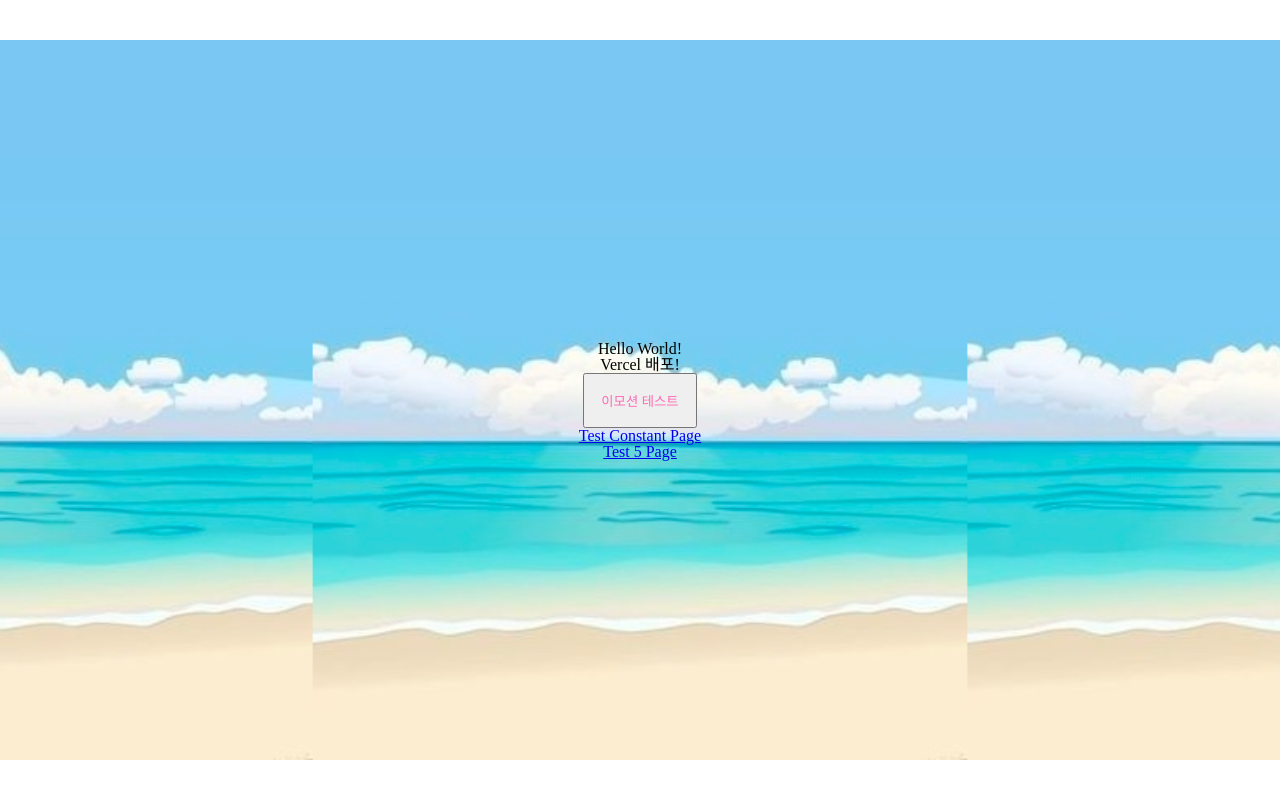
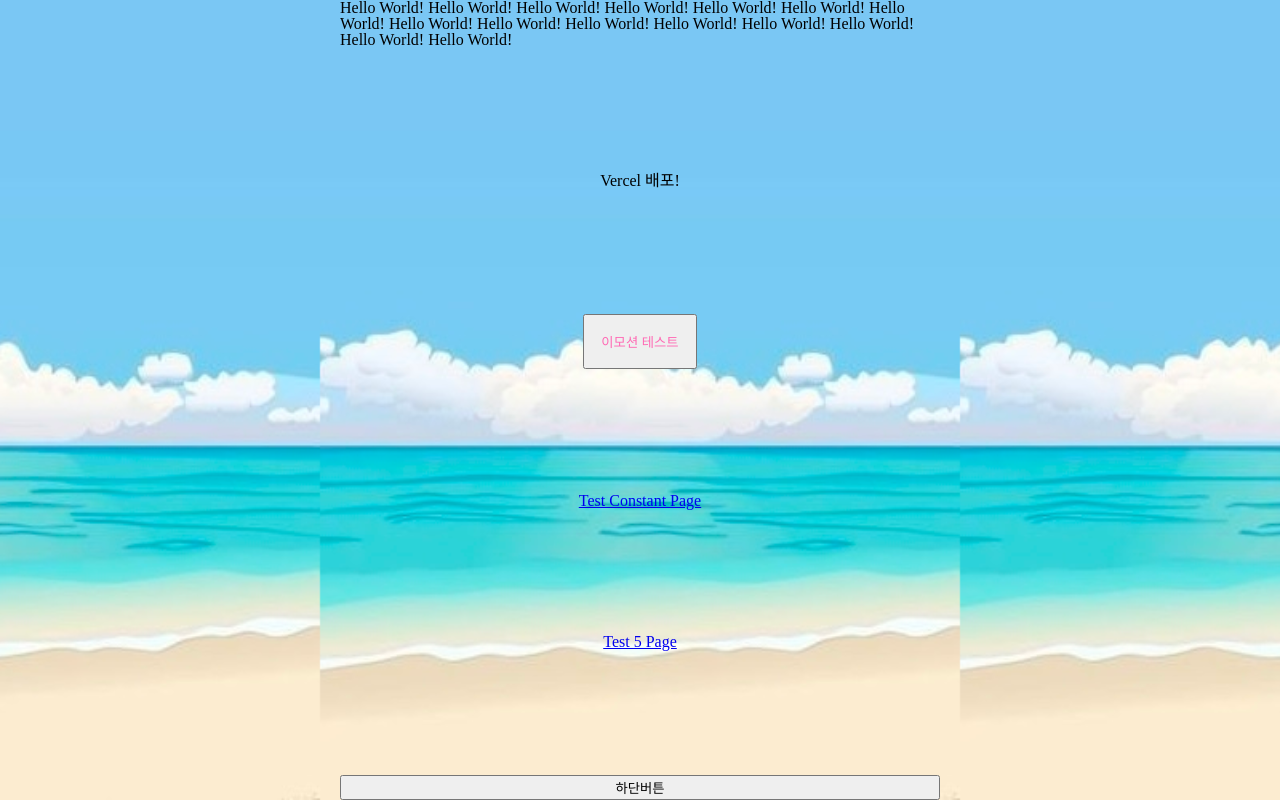
Before and after one commit to dnd-side-project/dnd-10th-4-frontend, a React (Vite) app: page / in a window 1280 px wide. Built offline with nearby package versions, Linux system fonts and the light colour scheme.

Commit message:
💄 design: maxWidth, space-between 설정

```diff
--- a/src/App.tsx
+++ b/src/App.tsx
@@ -7,12 +7,17 @@ import { ROUTER_PATHS } from '@/router';
 const App = () => {
   return (
     <Background imageUrl={BackgroundImg}>
-      <h1>Hello World!</h1>
+      <h1>
+        Hello World! Hello World! Hello World! Hello World! Hello World! Hello
+        World! Hello World! Hello World! Hello World! Hello World! Hello World!
+        Hello World! Hello World! Hello World! Hello World!
+      </h1>
       <p>Vercel 배포!</p>
       <EmotionTestButton size="small">이모션 테스트</EmotionTestButton>
       <Link to={ROUTER_PATHS.TEST_CONSTANT}>Test Constant Page</Link>
       <Link to={ROUTER_PATHS.TEST_VARIABLE('5')}>Test 5 Page</Link>
       <Outlet />
+      <button css={{ width: '100%' }}>하단버튼</button>
     </Background>
   );
 };
--- a/src/components/Background/index.tsx
+++ b/src/components/Background/index.tsx
@@ -7,7 +7,11 @@ interface BackgroundProps extends React.ComponentPropsWithoutRef<'div'> {
 }
 
 const Background = ({ imageUrl, children }: BackgroundProps) => {
-  return <div css={styles.background(imageUrl)}>{children}</div>;
+  return (
+    <div css={styles.background(imageUrl)}>
+      <div css={styles.wrapper}>{children}</div>
+    </div>
+  );
 };
 
 export default Background;
--- a/src/components/Background/styles.ts
+++ b/src/components/Background/styles.ts
@@ -2,14 +2,10 @@ import { css } from '@emotion/react';
 
 const style = {
   background: (imageUrl: string) => css`
-    display: flex;
-    flex-direction: column;
-    justify-content: center;
-    align-items: center;
     height: 100svh;
     background-image: url(${imageUrl});
     background-position: center center;
-    background-size: auto 90%;
+    background-size: 40rem 100%;
     background-repeat: repeat-x;
 
     @media (max-width: 768px) {
@@ -18,6 +14,16 @@ const style = {
       background-repeat: no-repeat;
     }
   `,
+  wrapper: css`
+    display: flex;
+    flex-direction: column;
+    justify-content: space-between;
+    align-items: center;
+    max-width: 600px;
+    height: 100%;
+    margin: 0 auto;
+    padding-inline: 1rem;
+  `,
 };
 
 export default style;
```
